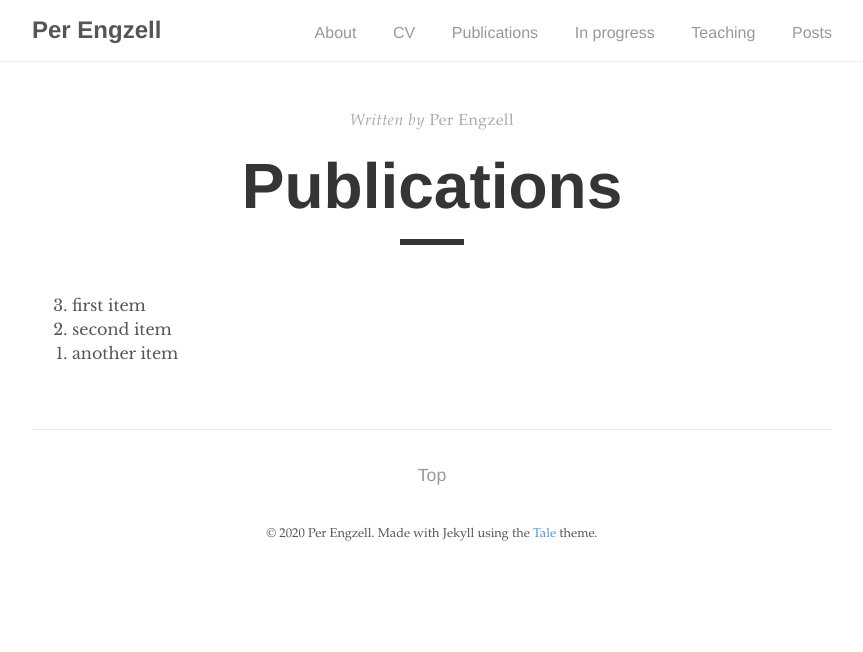
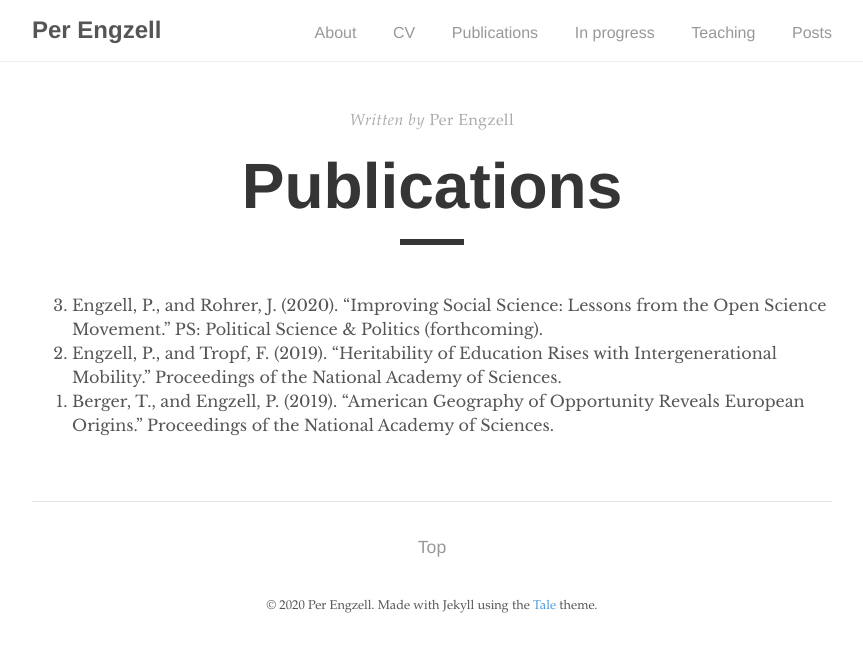
Before and after one commit to pengzell/pengzell.github.io, a Jekyll site: the page built from _pages/publications.md, in a window 1280 px wide. Shown: the top 652 px of the page, without its empty margins (208-1071 px from the left). Built offline with Jekyll 4.4.1, drawn with Linux system fonts in a browser that asks for light colours.

Commit message:
Update publications.md

```diff
--- a/_pages/publications.md
+++ b/_pages/publications.md
@@ -4,7 +4,7 @@ title: "Publications"
 author: "Per Engzell"
 permalink: /publications/
 ---
-0. first item
-0. second item
-0. another item
+0. Engzell, P., and Rohrer, J. (2020). "Improving Social Science: Lessons from the Open Science Movement." PS: Political Science & Politics (forthcoming).
+0. Engzell, P., and Tropf, F. (2019). "Heritability of Education Rises with Intergenerational Mobility." Proceedings of the National Academy of Sciences.
+0. Berger, T., and Engzell, P. (2019). "American Geography of Opportunity Reveals European Origins." Proceedings of the National Academy of Sciences.
 {: reversed="reversed"}
```
